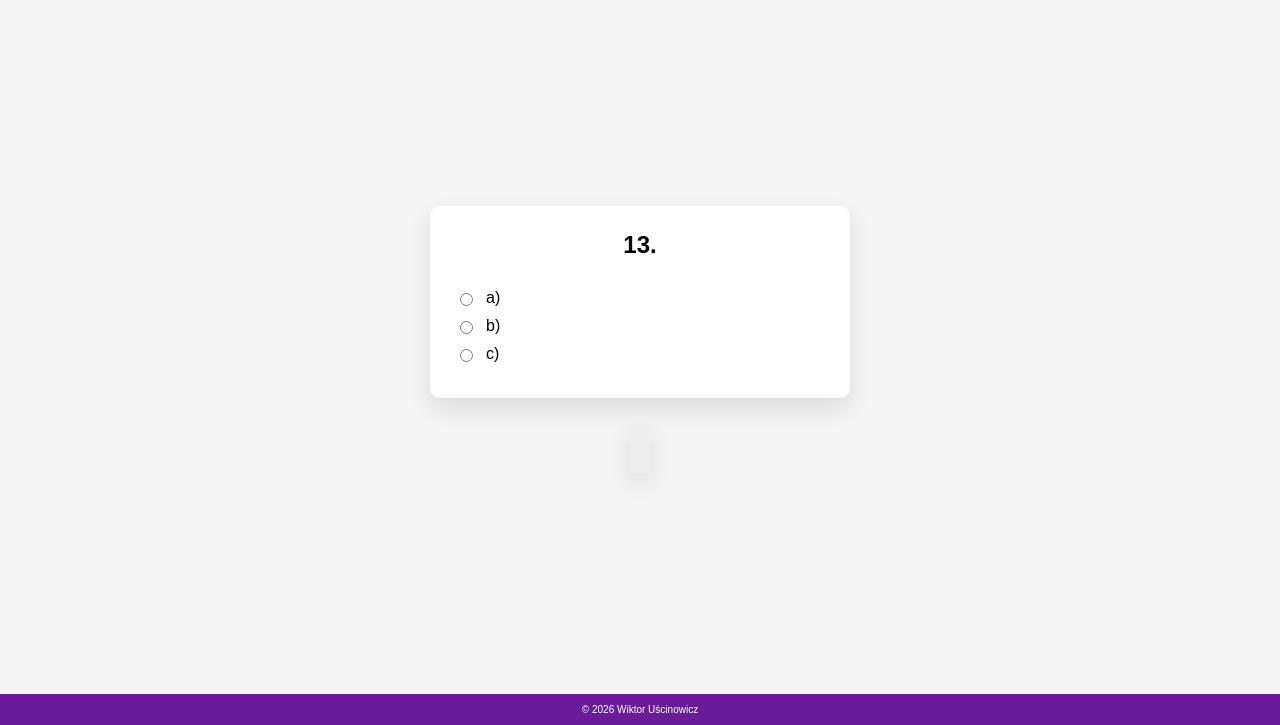
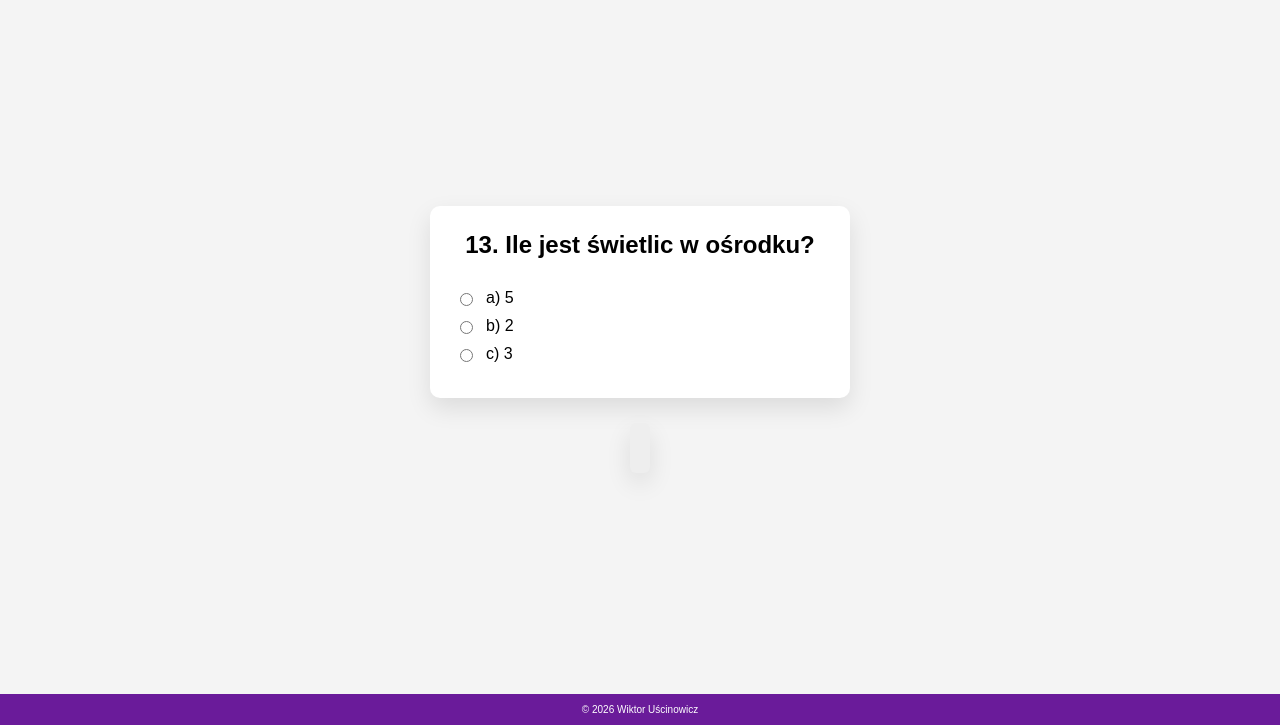
Before and after one commit to uscin20/pieczarki, a plain HTML site: page zx13.html in a window 1280 px wide. Shown: the part 75-800 px from the top of the page. Drawn offline with Linux system fonts and the light colour scheme.

Commit message:
Update zx13.html

```diff
--- a/zx13.html
+++ b/zx13.html
@@ -17,22 +17,22 @@
 
 <div class="main">
     <div class="quiz">
-    <h2>13.</h2>
+    <h2>13. Ile jest świetlic w ośrodku?</h2>
 
     <div class="answers">
         <label>
             <input type="radio" name="answer" onclick="showNumber(3, this)">
-            a)
+            a) 5
         </label>
 
         <label>
             <input type="radio" name="answer" onclick="showNumber(1, this)">
-            b)
+            b) 2
         </label>
 
         <label>
             <input type="radio" name="answer" onclick="showNumber(7, this)">
-            c)
+            c) 3
         </label>
     </div>
 </div>
```
